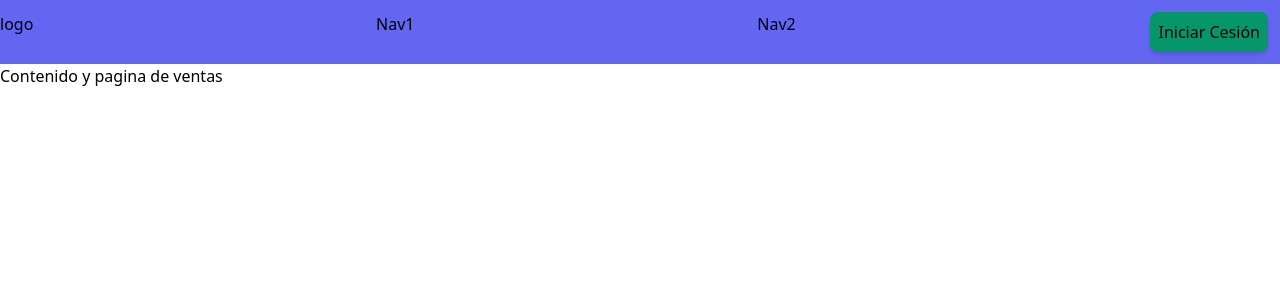
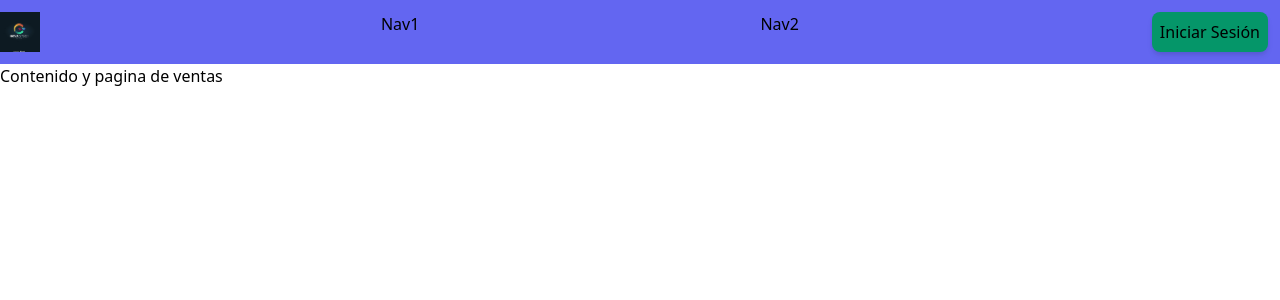
Before and after one commit to NovaGit2021/MinTic2021, a React (Create React App) app: page / in a window 1280 px wide. Shown: the top 300 px of the page. Built offline with nearby package versions, Linux system fonts and the light colour scheme.

Commit message:
Correción de la palabra sesión, logo en el navbar y cambio en la línea 2 de LogoNovaG

```diff
--- a/src/components/LogoNovaG.jsx
+++ b/src/components/LogoNovaG.jsx
@@ -1,5 +1,5 @@
 import React from 'react';
-import LogoNovaG from './media/logo.png';
+import logo from './media/logo.png';
 
 const LogoNovaG = () => {
   return <img className='mx-auto h-40 w-auto' src={logo} alt='Workflow' />;
--- a/src/components/Navbar.jsx
+++ b/src/components/Navbar.jsx
@@ -1,18 +1,18 @@
 import React from 'react'
 import { Link } from 'react-router-dom';
-
+import logo from "../media/logo.png"
 
 const Navbar = () => {
     return (
         <nav className="bg-indigo-500">
             <ul className="flex w-full justify-between my-3">
-                <li>logo</li>
+                <img src={logo} className="h-10"alt =""/>
                 <li>Nav1</li>
                 <li>Nav2</li>
 
                 <li className= "px-3">
                     <Link to='/login'>
-                    <button className= "bg-green-600 p-2 rounded-lg shadow-md hover:bg-grey-600">Iniciar Cesión</button>
+                    <button className= "bg-green-600 p-2 rounded-lg shadow-md hover:bg-grey-600">Iniciar Sesión</button>
 
                     </Link>
                 </li>
--- a/src/layouts/Authlayout.jsx
+++ b/src/layouts/Authlayout.jsx
@@ -1,4 +1,4 @@
-import Logo from "./media/logo.png";
+import Logo from "../media/logo.png";
 import React from 'react'
 import { Link } from 'react-router-dom';
 
```
Also changed, not shown: package.json (+7 -5 lines), 1 other file (tests, documents, lock files or other folders).
